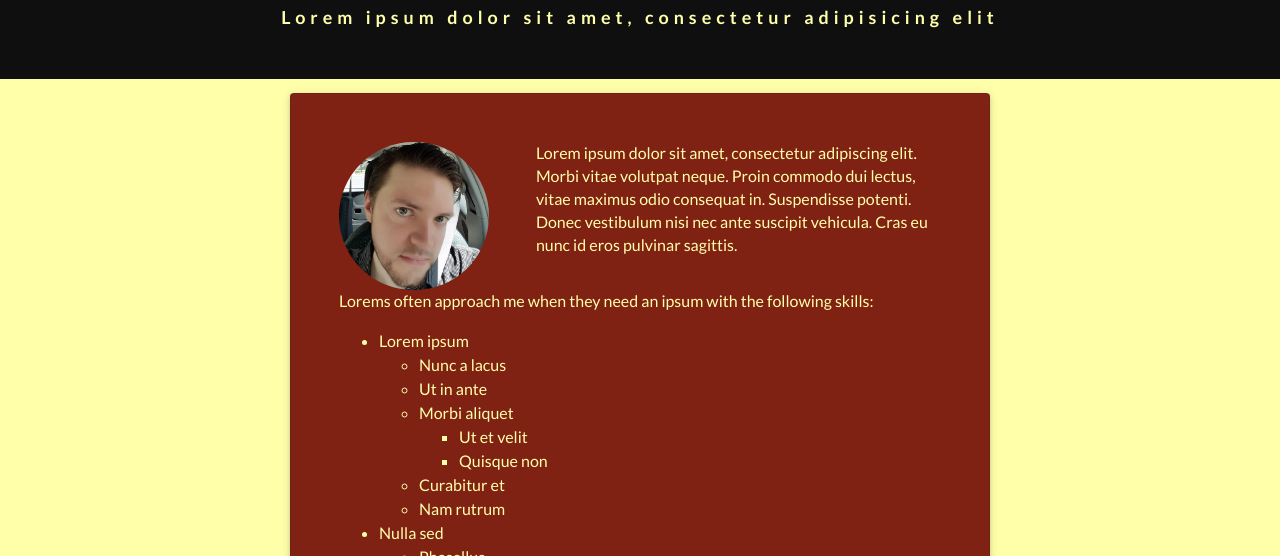
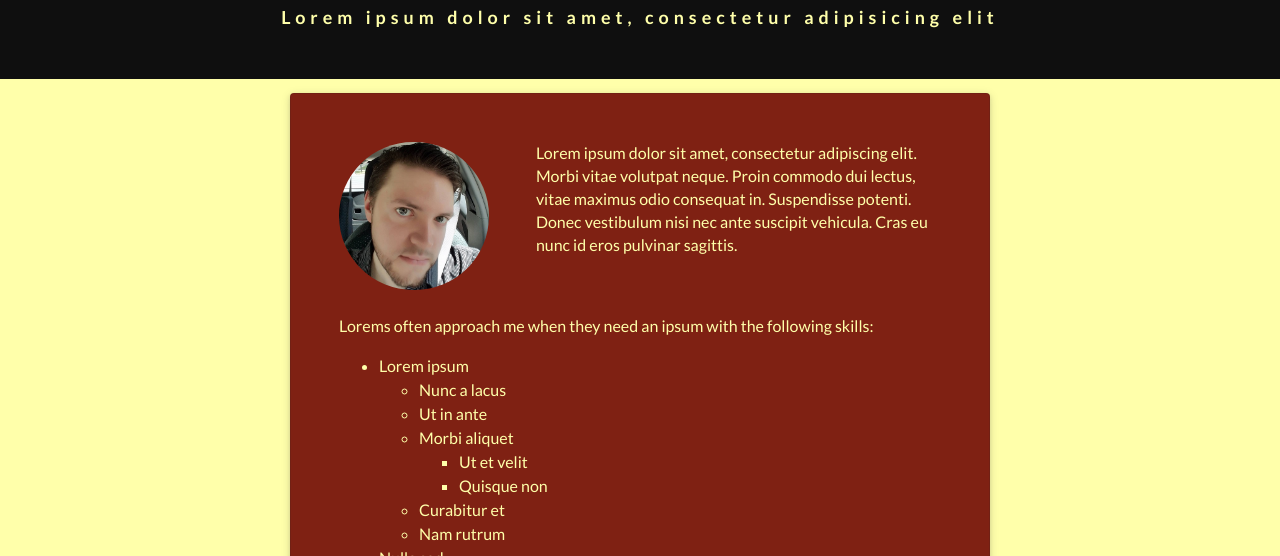
Before and after one commit to TeyStar/Portfolio, a plain HTML site: page index.html in a window 1280 px wide. Shown: the part 244-800 px from the top of the page. Drawn offline with Linux system fonts and the light colour scheme.

Commit message:
Add Padding to space profile pic from skills

```diff
--- a/index.html
+++ b/index.html
@@ -56,7 +56,7 @@
 		</p>
 	</div>
 
-	<p>Lorems often approach me when they need an ipsum with the following skills:</p>
+	<p style="padding-top: 25px;">Lorems often approach me when they need an ipsum with the following skills:</p>
 
 	<ul>
 		<li>Lorem ipsum</li>
```
